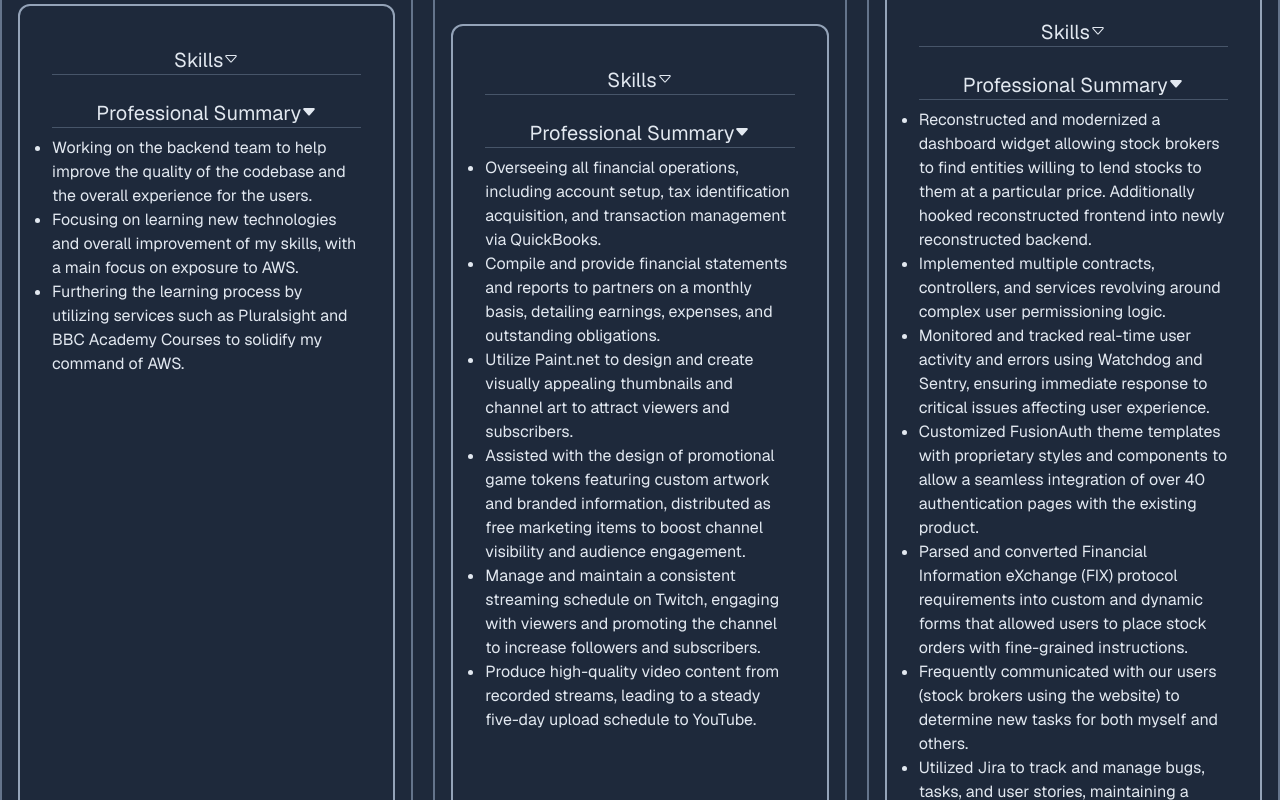
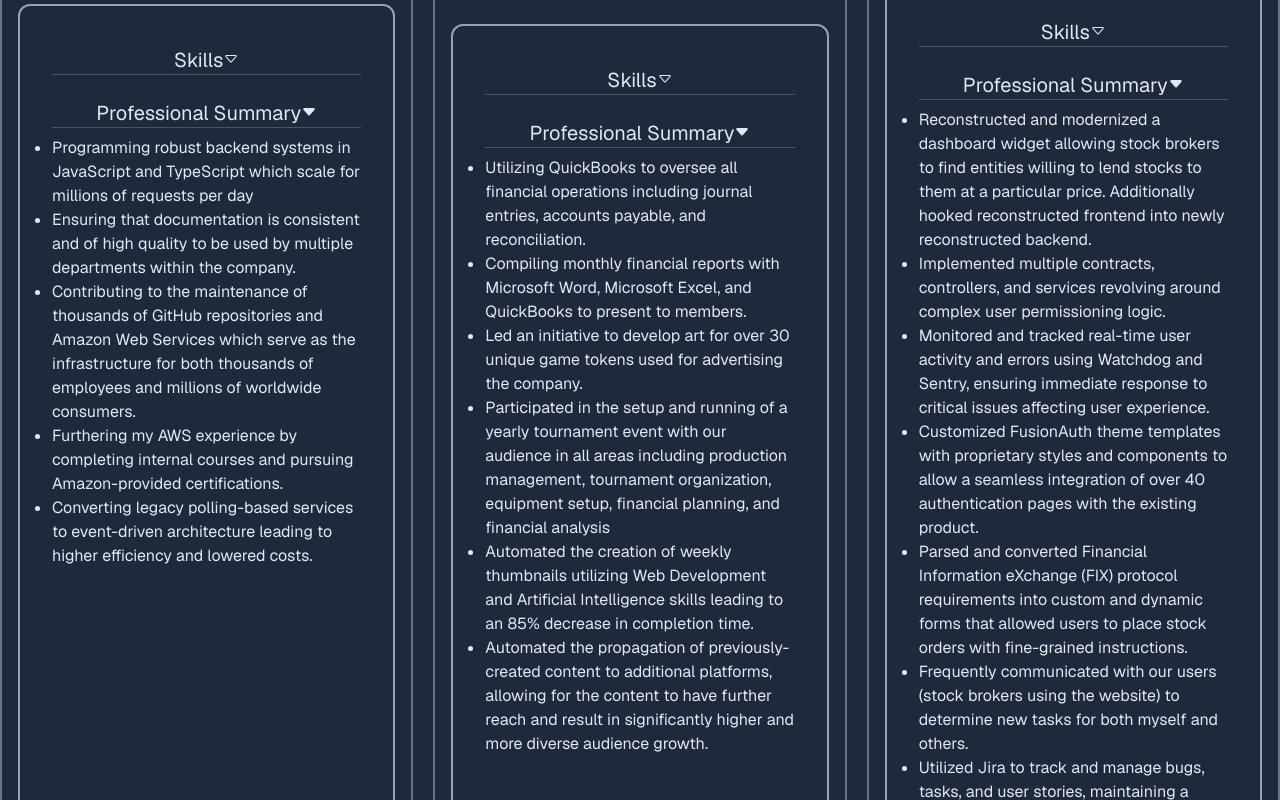
Before and after one commit to jackperry2187/NextPortfolio, a Next.js app: page /experience in a window 1280 px wide. Shown: the part 380-1180 px from the top of the page. Built offline with nearby package versions, Linux system fonts and the light colour scheme.

Commit message:
Update BBC bullets

```diff
--- a/src/app/experience/experience.tsx
+++ b/src/app/experience/experience.tsx
@@ -32,9 +32,12 @@ export const BBC = () => {
                     </SkillGroup>
                 </Skills>
                 <ProfessionalSummary>
-                    <li>Working on the backend team to help improve the quality of the codebase and the overall experience for the users.</li>
-                    <li>Focusing on learning new technologies and overall improvement of my skills, with a main focus on exposure to AWS.</li>
-                    <li>Furthering the learning process by utilizing services such as Pluralsight and BBC Academy Courses to solidify my command of AWS.</li>
+                    <li>Programming robust backend systems in JavaScript and TypeScript which scale for millions of requests per day</li>
+                    <li>Ensuring that documentation is consistent and of high quality to be used by multiple departments within the company.</li>
+                    <li>Contributing to the maintenance of thousands of GitHub repositories and Amazon Web Services which serve as the
+                    infrastructure for both thousands of employees and millions of worldwide consumers.</li>
+                    <li>Furthering my AWS experience by completing internal courses and pursuing Amazon-provided certifications.</li>
+                    <li>Converting legacy polling-based services to event-driven architecture leading to higher efficiency and lowered costs.</li>
                 </ProfessionalSummary>
             </CardBody>
         </Card>
@@ -73,12 +76,12 @@ export const HiveMind = () => {
                     </SkillGroup>
                 </Skills>
                 <ProfessionalSummary>
-                    <li>Overseeing all financial operations, including account setup, tax identification acquisition, and transaction management via QuickBooks.</li>
-                    <li>Compile and provide financial statements and reports to partners on a monthly basis, detailing earnings, expenses, and outstanding obligations.</li>
-                    <li>Utilize Paint.net to design and create visually appealing thumbnails and channel art to attract viewers and subscribers.</li>
-                    <li>Assisted with the design of promotional game tokens featuring custom artwork and branded information, distributed as free marketing items to boost channel visibility and audience engagement.</li>
-                    <li>Manage and maintain a consistent streaming schedule on Twitch, engaging with viewers and promoting the channel to increase followers and subscribers.</li>
-                    <li>Produce high-quality video content from recorded streams, leading to a steady five-day upload schedule to YouTube.</li>
+                    <li>Utilizing QuickBooks to oversee all financial operations including journal entries, accounts payable, and reconciliation.</li>
+                    <li>Compiling monthly financial reports with Microsoft Word, Microsoft Excel, and QuickBooks to present to members.</li>
+                    <li>Led an initiative to develop art for over 30 unique game tokens used for advertising the company.</li>
+                    <li>Participated in the setup and running of a yearly tournament event with our audience in all areas including production management, tournament organization, equipment setup, financial planning, and financial analysis</li>
+                    <li>Automated the creation of weekly thumbnails utilizing Web Development and Artificial Intelligence skills leading to an 85% decrease in completion time.</li>
+                    <li>Automated the propagation of previously-created content to additional platforms, allowing for the content to have further reach and result in significantly higher and more diverse audience growth.</li>
                 </ProfessionalSummary>
             </CardBody>
         </Card>
```
